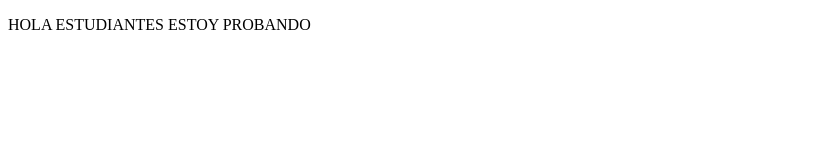
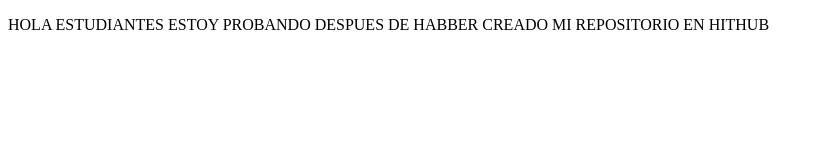
Before and after one commit to EDYX2021/proyectoDemoCursoPrework, a plain HTML site: page index.html in a window 1280 px wide. Shown: the whole page, without its empty margins (0-823 px from the left). Drawn offline with Linux system fonts and the light colour scheme.

Commit message:
first commit

```diff
--- a/index.html
+++ b/index.html
@@ -8,7 +8,7 @@
 </head>
 <body>
     <p>
-        HOLA ESTUDIANTES ESTOY PROBANDO
+        HOLA ESTUDIANTES ESTOY PROBANDO DESPUES DE HABBER CREADO MI REPOSITORIO EN HITHUB
     </p>
 </body>
 </html>
```
